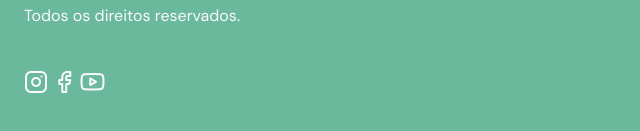
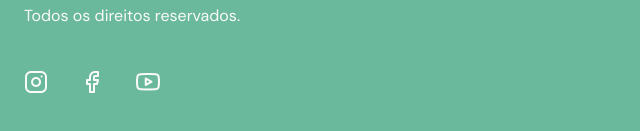
Before and after one commit to lucas-biel/BeautySalon, a plain HTML site: page index.html in a window 1280 px wide. Shown: the part 6053-6184 px from the top of the page, 0-640 px from the left. Drawn offline with nearby package versions, Linux system fonts and the light colour scheme; files whose address does not match are found by name.

Commit message:
update index

```diff
--- a/index.html
+++ b/index.html
@@ -245,7 +245,7 @@
           <p>Todos os direitos reservados.</p>
         </div>
 
-        <div class="social">
+        <div class="social grid">
           <a href="https://instagram.com" target="_blank">
             <i class="icon-instagram"></i>
           </a>
```
